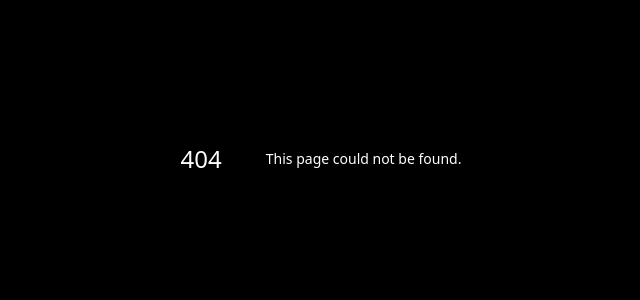
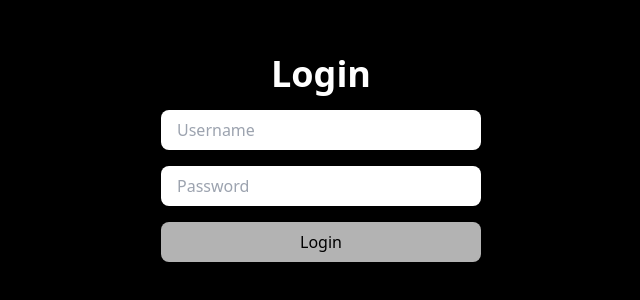
Before and after one commit to SamarthJ2004/personal-assitant, a Next.js app: page /login in a window 1280 px wide. Before the commit this address had no page. Shown: the part 242-542 px from the top of the page, without its empty margins (319-959 px from the left). Built offline with nearby package versions, Linux system fonts and the light colour scheme.

Commit message:
partial login added

```diff
--- a/package.json
+++ b/package.json
@@ -14,10 +14,12 @@
     "@radix-ui/react-slot": "^1.1.1",
     "bcryptjs": "^2.4.3",
     "class-variance-authority": "^0.7.1",
+    "cookie": "^1.0.2",
     "dotenv": "^16.4.7",
     "jsonwebtoken": "^9.0.2",
     "lucide-react": "^0.471.0",
     "next": "15.1.4",
+    "next-auth": "^4.24.11",
     "node-schedule": "^2.1.1",
     "nodemailer": "^6.9.16",
     "openai": "^4.78.0",
@@ -32,6 +34,7 @@
   },
   "devDependencies": {
     "@eslint/eslintrc": "^3",
+    "@types/jsonwebtoken": "^9.0.7",
     "@types/node": "^20",
     "@types/node-schedule": "^2.1.7",
     "@types/nodemailer": "^6.4.17",
--- /dev/null
+++ b/src/app/api/auth/login/route.ts
@@ -0,0 +1,24 @@
+import { signToken } from '../../../../utils/jwt';
+import { NextResponse } from 'next/server';
+
+export async function POST(req : Request) {
+  const { username, password } = await req.json();
+  console.log(username, password);
+
+  if (username === 'admin' && password === 'password') {
+    const token = signToken({ username });
+
+    const response = NextResponse.json({ message: 'Login successful' }, { status: 200 });
+
+    response.cookies.set('token', token, {
+      httpOnly: false,
+      path: '/',
+      sameSite: 'strict',
+      secure: process.env.NODE_ENV === 'production',
+    });
+
+    return response;
+  }
+
+  return NextResponse.json({ error: 'Invalid credentials' }, { status: 401 });
+}
--- /dev/null
+++ b/src/app/api/auth/logout/route.ts
@@ -0,0 +1,4 @@
+export default (req, res) => {
+  res.setHeader('Set-Cookie', 'token=; HttpOnly; Path=/; Max-Age=0');
+  res.status(200).json({ message: 'Logout successful' });
+};
--- /dev/null
+++ b/src/app/home/page.tsx
@@ -0,0 +1,39 @@
+"use client";
+
+import { useEffect, useState } from "react";
+import { useRouter } from "next/navigation";
+import MainWindow from "@/components/MainWindow";
+import Options from "@/components/Options";
+
+const Home = () => {
+  const [selectedMethod, setSeletedMethod] = useState<string | null>(null);
+  const Methods = ["Chat Bot", "Task Automation", "Voice Bot", "Translator"];
+  const router = useRouter();
+
+  useEffect(() => {
+    const checkAuth = async () => {
+      const token = document.cookie.split('; ').find(row => row.startsWith('token='));
+      console.log(document.cookie);
+      if (!token) {
+        router.push('/login');
+      }
+    };
+
+    checkAuth();
+  }, [router]);
+
+  return (
+    <div className='flex justify-center items-center h-full w-full'>
+      <div className='w-[86%] h-[86%] bg-slate-500 rounded-2xl flex'>
+        <ul className='w-[30%] bg-slate-600 rounded-l-2xl flex flex-col items-center py-8 overflow-scroll'>
+          {Methods.map((method, index) => (
+            <Options key={index} method={method} selectedMethod={selectedMethod} setSelectedMethod={setSeletedMethod} />
+          ))}
+        </ul>
+        <MainWindow selectedMethod={selectedMethod} />
+      </div>
+    </div>
+  );
+};
+
+export default Home;
--- /dev/null
+++ b/src/app/login/page.tsx
@@ -0,0 +1,73 @@
+'use client';
+
+import { useState } from 'react';
+import { useRouter } from 'next/navigation';
+
+export default function LoginPage() {
+  const [username, setUsername] = useState('');
+  const [password, setPassword] = useState('');
+  const [loading, setLoading] = useState(false);
+  const [error, setError] = useState('');
+  const router = useRouter();
+
+  const handleLogin = async (e: React.FormEvent) => {
+    e.preventDefault();
+
+    setLoading(true);
+    setError('');
+
+    try {
+      const res = await fetch('/api/auth/login', {
+        method: 'POST',
+        headers: { 'Content-Type': 'application/json' },
+        body: JSON.stringify({ username, password }),
+        credentials: 'same-origin',
+      });
+
+      const data = await res.json();
+      console.log(data);
+
+      if (res.ok) {
+        router.push('/home');
+      } else {
+        setError(data.error || 'Login failed');
+      }
+    } catch (err) {
+      setError('An error occurred. Please try again later.');
+    } finally {
+      setLoading(false);
+    }
+  };
+
+  return (
+    <div className='h-full w-full flex flex-col justify-center items-center text-white'>
+      <h1 className='text-4xl font-bold mb-4'>Login</h1>
+      <form onSubmit={handleLogin} className="w-80">
+        <input
+          type="text"
+          placeholder="Username"
+          value={username}
+          onChange={(e) => setUsername(e.target.value)}
+          required
+          className='text-black px-4 py-2 rounded-lg mb-4 w-full'
+        />
+        <input
+          type="password"
+          placeholder="Password"
+          value={password}
+          onChange={(e) => setPassword(e.target.value)}
+          required
+          className='text-black px-4 py-2 rounded-lg mb-4 w-full'
+        />
+        {error && <p className="text-red-500 mb-4">{error}</p>}
+        <button
+          type="submit"
+          className='bg-white opacity-70 text-black px-4 py-2 rounded-lg w-full'
+          disabled={loading}
+        >
+          {loading ? 'Logging in...' : 'Login'}
+        </button>
+      </form>
+    </div>
+  );
+}
--- a/src/app/page.tsx
+++ b/src/app/page.tsx
@@ -1,23 +1,13 @@
-"use client"
-import { useState } from "react";
-import MainWindow from "@/components/MainWindow";
-import Options from "@/components/Options";
+'use client';
+import { useEffect } from 'react';
+import { useRouter } from 'next/navigation';
 
+export default function RedirectToLogin() {
+  const router = useRouter();
 
-const Home = () => {
-  const [selectedMethod, setSeletedMethod] = useState<string|null>(null);
-  const Methods = ["Chat Bot", "Task Automation","Voice Bot","Translator"];
+  useEffect(() => {
+    router.push('/login');
+  }, [router]);
 
-  return (
-    <div className='flex justify-center items-center h-full w-full'>
-      <div className='w-[86%] h-[86%] bg-slate-500 rounded-2xl flex'>
-        <ul className='w-[30%] bg-slate-600 rounded-l-2xl flex flex-col items-center py-8 overflow-scroll'>
-          {Methods.map((method, index) => <Options key={index} method={method} selectedMethod={selectedMethod} setSelectedMethod={setSeletedMethod}/>)}
-        </ul>
-        <MainWindow selectedMethod={selectedMethod}/>
-      </div>
-    </div>
-  );
-};
-
-export default Home;
+  return null;
+}
--- /dev/null
+++ b/src/utils/jwt.ts
@@ -0,0 +1,15 @@
+import jwt from "jsonwebtoken"
+
+const SECRET_KEY = process.env.JWT_SECRET_KEY || 'your-secret-key';
+
+export const signToken = (payload : object) => {
+  return jwt.sign(payload, SECRET_KEY, { expiresIn: '1h' });
+};
+
+// export const verifyToken = (token) => {
+//   try {
+//     return jwt.verify(token, SECRET_KEY);
+//   } catch (error) {
+//     return null;
+//   }
+// };
```
Also changed, not shown: src/components/Back.tsx (deleted), 1 other file (tests, documents, lock files or other folders).
